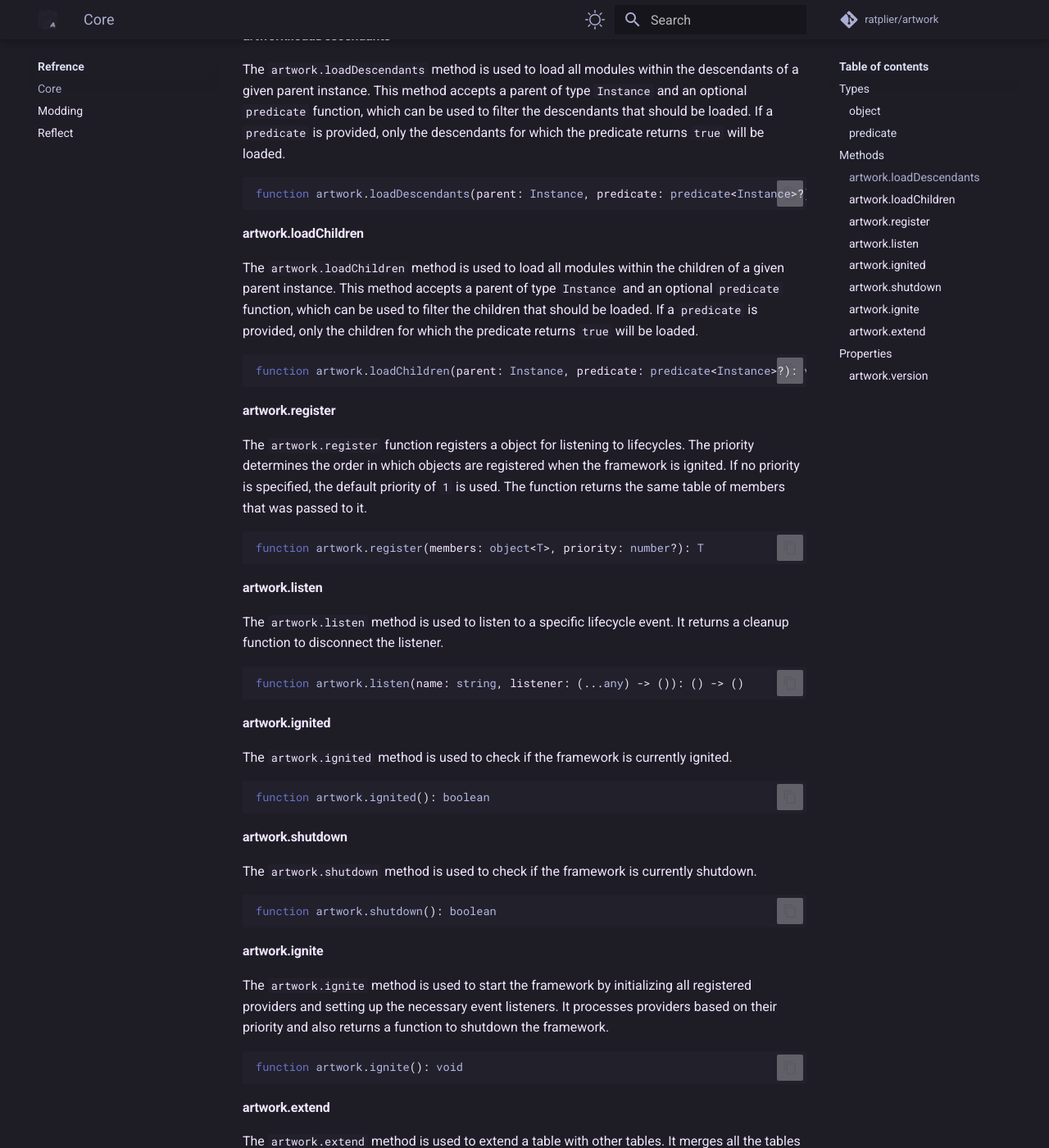
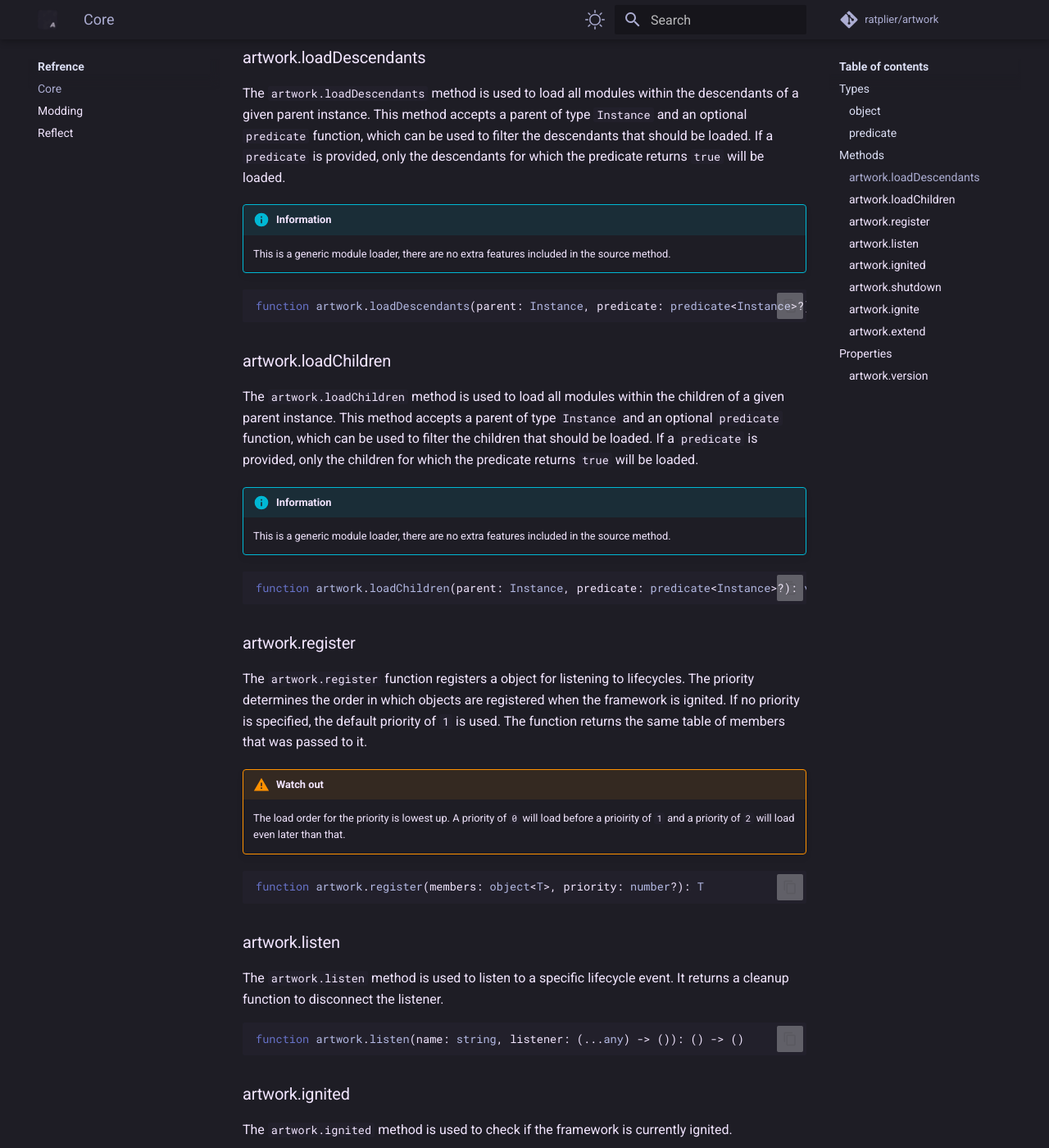
Before and after one commit to ratplier/artwork, an MkDocs documentation site: the page built from docs/refrence/core.md, in a window 1280 px wide and 1400 px high, scrolled down 627 px. Shown: the whole window at 82% size. Built offline with MkDocs 1.6.1 and Material for MkDocs 9.7.7, drawn with Linux system fonts in a browser that asks for light colours; comment, search, counter and statistics services are not loaded; some of the changed text lies outside the part shown.

Commit message:
docs: update to match source

````diff
--- a/docs/refrence/core.md
+++ b/docs/refrence/core.md
@@ -1,12 +1,12 @@
 ## Types
 
-#### object
+### object
 The `object` type represents a generic object in the framework. It is used as a base type for structures.
 ```luau
 type object = { [any]: any }
 ```
 
-#### predicate
+### predicate
 The `predicate` type represents a function that takes a value of type `T` and returns a boolean.
 ```luau
 type predicate<T> = (T) -> boolean
@@ -14,50 +14,60 @@ type predicate<T> = (T) -> boolean
 
 ## Methods
 
-#### artwork.loadDescendants
+### artwork.loadDescendants
 The `artwork.loadDescendants` method is used to load all modules within the descendants of a given parent instance. This method accepts a parent of type `Instance` and an optional `predicate` function, which can be used to filter the descendants that should be loaded. If a `predicate` is provided, only the descendants for which the predicate returns `true` will be loaded.
+
+!!! info "Information"
+    This is a generic module loader, there are no extra features included in the source method.
 ```luau
 function artwork.loadDescendants(parent: Instance, predicate: predicate<Instance>?): void
 ```
 
-#### artwork.loadChildren
+### artwork.loadChildren
 The `artwork.loadChildren` method is used to load all modules within the children of a given parent instance. This method accepts a parent of type `Instance` and an optional `predicate` function, which can be used to filter the children that should be loaded. If a `predicate` is provided, only the children for which the predicate returns `true` will be loaded.
+
+!!! info "Information"
+    This is a generic module loader, there are no extra features included in the source method.
 ```luau
 function artwork.loadChildren(parent: Instance, predicate: predicate<Instance>?): void
 ```
 
-#### artwork.register
+### artwork.register
 The `artwork.register` function registers a object for listening to lifecycles. The priority determines the order in which objects are registered when the framework is ignited. If no priority is specified, the default priority of `1` is used. The function returns the same table of members that was passed to it.
+
+
+!!! warning "Watch out"
+    The load order for the priority is lowest up. A priority of `0` will load before a prioirity of `1` and a priority of `2` will load even later than that.
 ```luau
 function artwork.register(members: object<T>, priority: number?): T
 ```
 
-#### artwork.listen
+### artwork.listen
 The `artwork.listen` method is used to listen to a specific lifecycle event. It returns a cleanup function to disconnect the listener.
 ```luau
 function artwork.listen(name: string, listener: (...any) -> ()): () -> ()
 ```
 
-#### artwork.ignited
+### artwork.ignited
 The `artwork.ignited` method is used to check if the framework is currently ignited.
 ```luau
 function artwork.ignited(): boolean
 ```
 
-#### artwork.shutdown
+### artwork.shutdown
 The `artwork.shutdown` method is used to check if the framework is currently shutdown.
 ```luau
 function artwork.shutdown(): boolean
 ```
 
-#### artwork.ignite
+### artwork.ignite
 The `artwork.ignite` method is used to start the framework by initializing all registered providers and setting up the necessary event listeners. It processes providers based on their priority and also returns a function to shutdown the framework.
 
 ```luau
 function artwork.ignite(): void
 ```
 
-#### artwork.extend
+### artwork.extend
 The `artwork.extend` method is used to extend a table with other tables. It merges all the tables with the highest priority being the last given argument. It is also fully strictly typed and is very useful in creating [extensions] for the library.
 ```luau
 function artwork.extend(...: object<any>): object<any>
@@ -65,8 +75,8 @@ function artwork.extend(...: object<any>): object<any>
 
 ## Properties
 
-#### artwork.version
-The `artwork.version` method is used to get the current version of the framework. It returns a string of the format `major.minor`.
+### artwork.version
+The `artwork.version` method is used to get the current version of the framework. It returns a string in the format of `major.minor`.
 ```luau
 string artwork.version
 ```
````
Also changed, not shown: docs/refrence/modding.md (+25 -6 lines), docs/refrence/reflect.md (+5 -5 lines).
